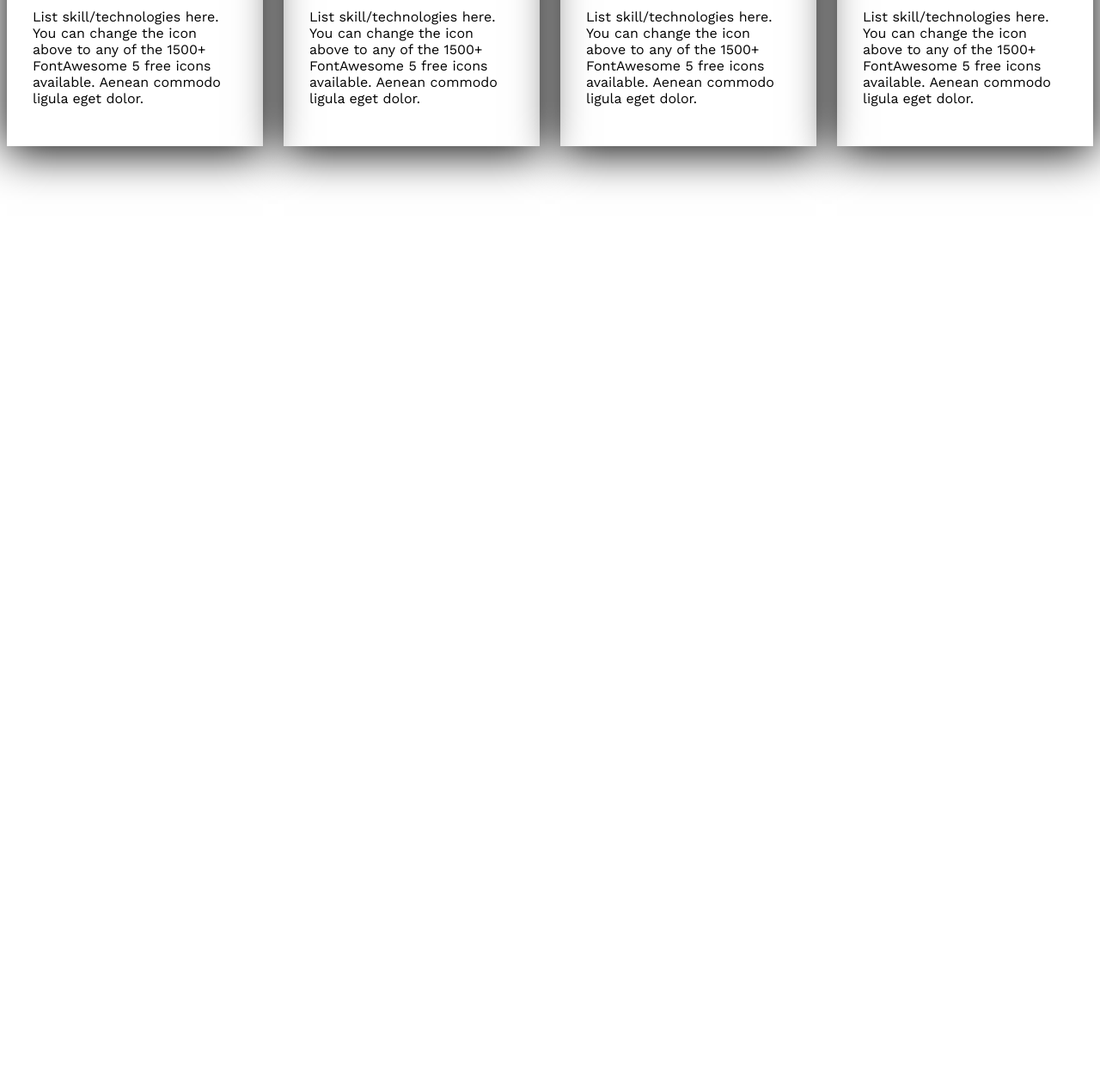
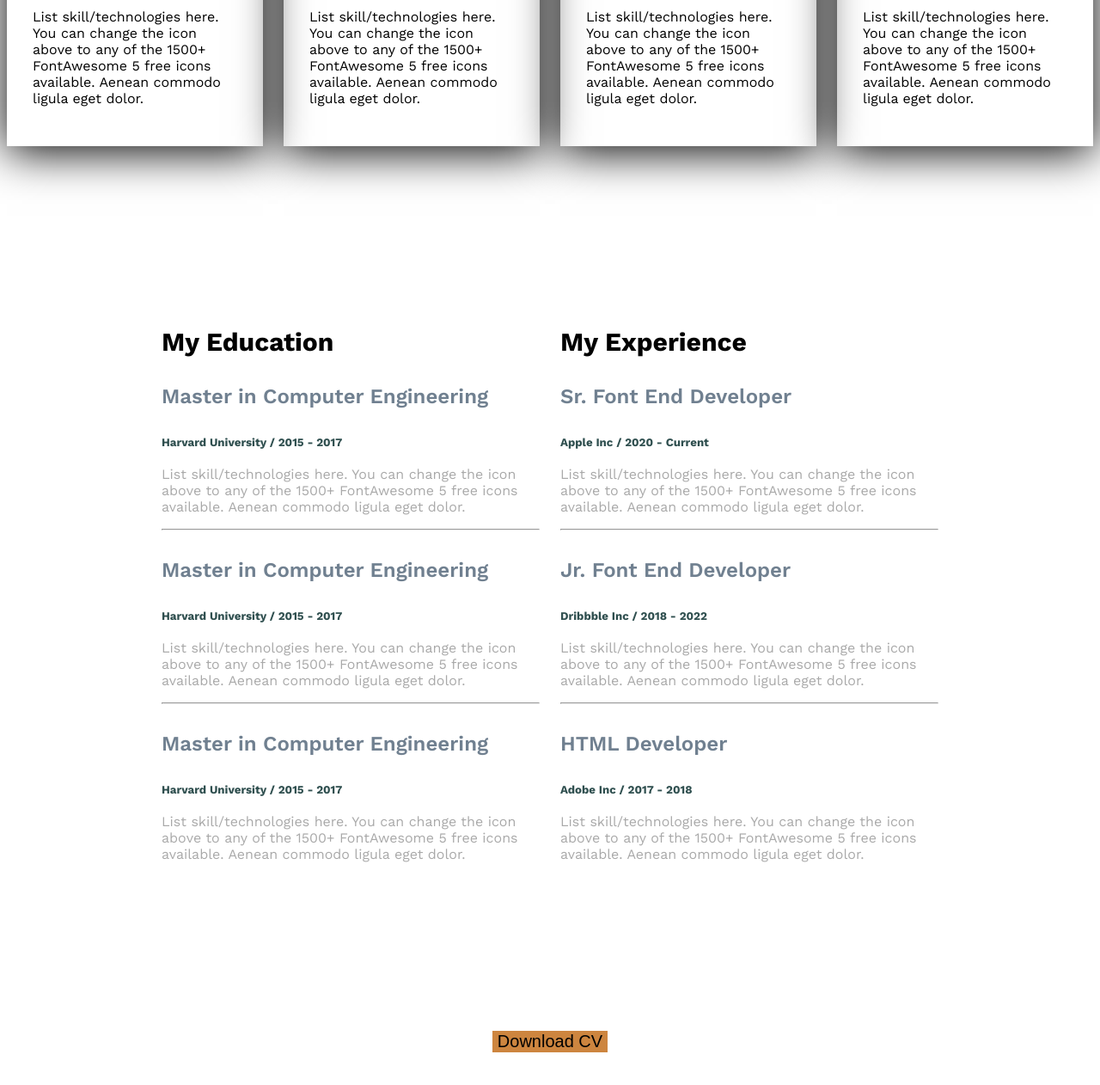
Before and after one commit to khaled8787/web-dev-portfolio, a plain HTML site: page index.html in a window 1280 px wide. Shown: the part 1908-3170 px from the top of the page at 86% size. Before the commit the page ends 2208 px from the top, so only its background shows below. Drawn offline with nearby package versions, Linux system fonts and the light colour scheme.

Commit message:
fifth commit

```diff
--- a/index.html
+++ b/index.html
@@ -88,6 +88,55 @@
     </div>
   </div>
 </section>
+
+
+
+<section class="resume">
+    <div style="display: flex;gap: 24px; margin: 180px;">
+
+<div><h3 style="font-size: 30px;color: #000;">My Education</h3>
+<h4 style="font-size: 24px;font-weight: 600;color: slategray;">Master in Computer Engineering</h4>
+<h5 style="color: darkslategrey;margin-bottom: 20px;">Harvard University / 2015 - 2017</h5>
+<p style="color: darkgray;">List skill/technologies here. You can change the icon above
+    to any of the 1500+ FontAwesome 5 free icons available. Aenean commodo ligula eget dolor.</p>
+    <hr>
+    <h4 style="font-size: 24px;font-weight: 600;color: slategray;">Master in Computer Engineering</h4>
+    <h5 style="color: darkslategrey;margin-bottom: 20px;">Harvard University / 2015 - 2017</h5>
+    <p style="color: darkgray;">List skill/technologies here. You can change the icon above
+        to any of the 1500+ FontAwesome 5 free icons available. Aenean commodo ligula eget dolor.</p>
+        <hr>
+        <h4 style="font-size: 24px;font-weight: 600;color: slategray;">Master in Computer Engineering</h4>
+        <h5 style="color: darkslategray;margin-bottom: 20px;">Harvard University / 2015 - 2017</h5>
+        <p style="color: darkgray;">List skill/technologies here. You can change the icon above
+            to any of the 1500+ FontAwesome 5 free icons available. Aenean commodo ligula eget dolor.</p>
+</div>
+
+<div>
+    <h3 style="font-size: 30px;color: #000;">My Experience</h3>
+    <h4 style="font-size: 24px;font-weight: 600;color: slategray;">Sr. Font End Developer</h4>
+    <h5 style="color: darkslategray;margin-bottom: 20px;">Apple Inc / 2020 - Current</h5>
+    <p style="color: darkgray;">List skill/technologies here. You can change the icon above
+        to any of the 1500+ FontAwesome 5 free icons available. Aenean commodo ligula eget dolor.</p>
+        <hr>
+        <h4 style="font-size: 24px;font-weight: 600;color: slategray;">Jr. Font End Developer</h4>
+        <h5 style="color: darkslategrey;margin-bottom: 20px;">Dribbble Inc / 2018 - 2022</h5>
+        <p style="color: darkgray;">List skill/technologies here. You can change the icon above
+            to any of the 1500+ FontAwesome 5 free icons available. Aenean commodo ligula eget dolor.</p>
+            <hr>
+            <h4 style="font-size: 24px;font-weight: 600;color: slategray;">HTML Developer</h4>
+            <h5 style="color: darkslategray;margin-bottom: 20px;">Adobe Inc / 2017 - 2018</h5>
+            <p style="color: darkgray;">List skill/technologies here. You can change the icon above
+                to any of the 1500+ FontAwesome 5 free icons available. Aenean commodo ligula eget dolor.</p>
+
+</div>
+
+
+
+</div>
+<div style="text-align: center;margin-top: 50px;">
+    <button class="download" style="background-color: peru;border: none;">Download CV</button>
+</div>
+</section>
     </main>
     <footer>
 
--- a/style.css
+++ b/style.css
@@ -74,4 +74,6 @@ nav {
   main section{
     margin-top: 130px;
     margin-bottom: 130px;
-  }
+ .download{
+  text-decoration: chocolate;font-size: 20px;
+ }
```
